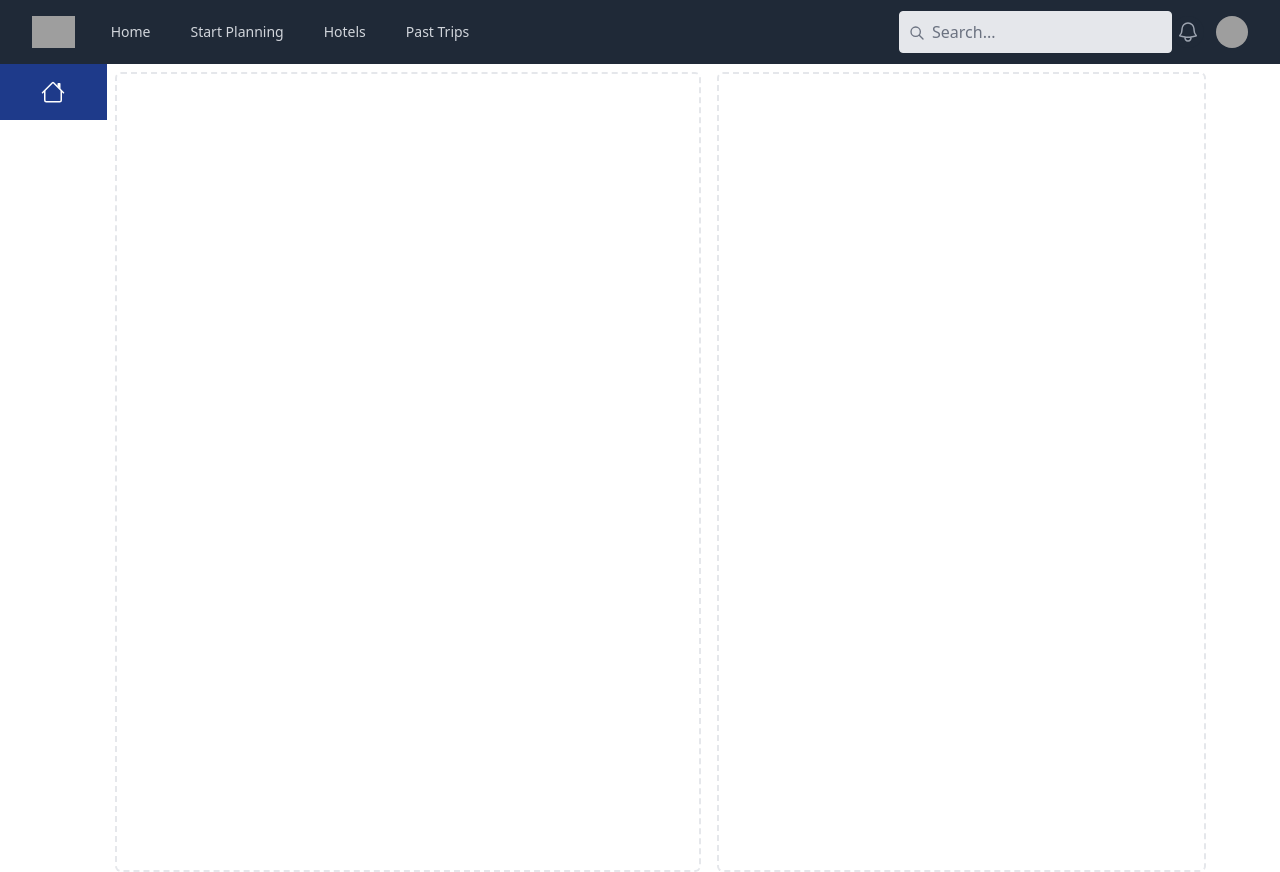
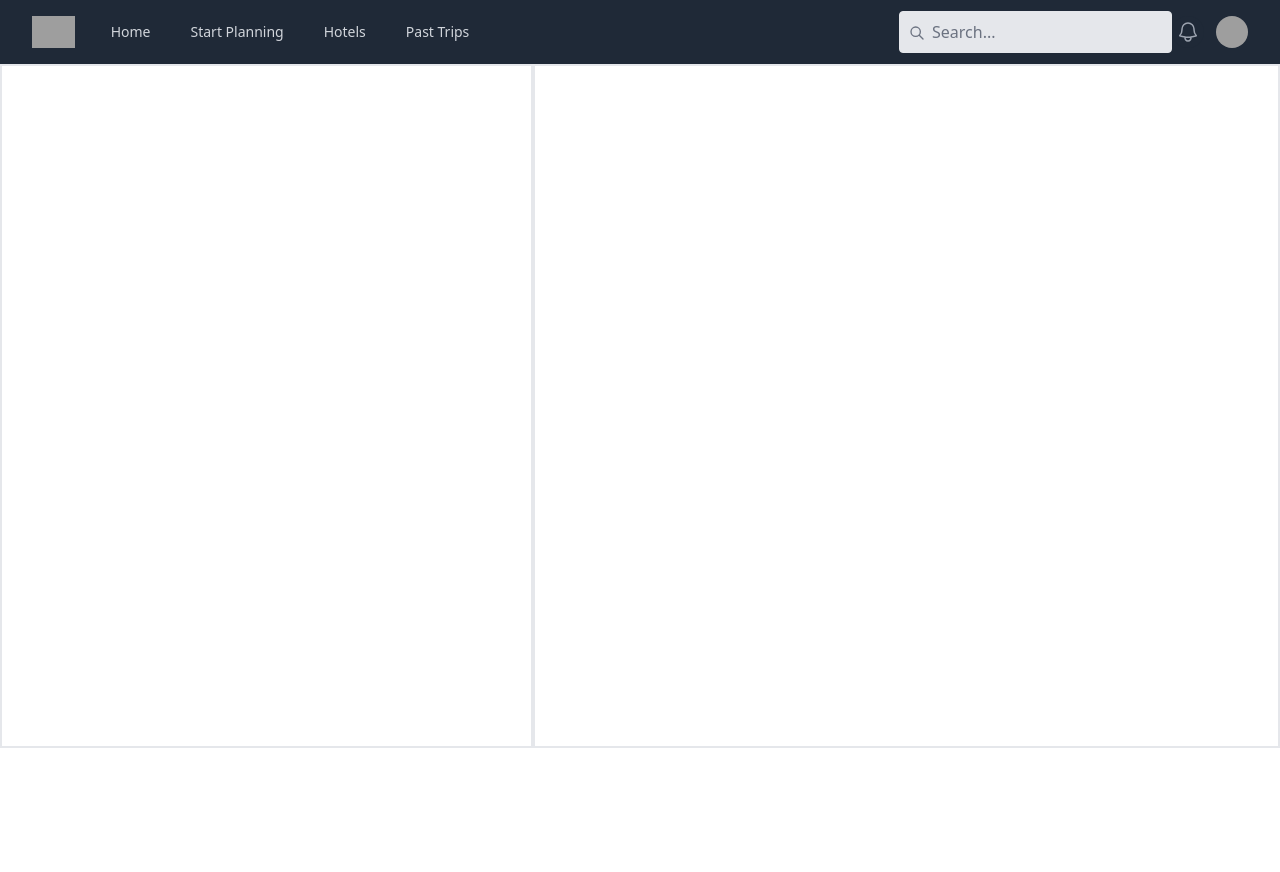
Before and after one commit to TripForge/Trip_Forge, a React (Create React App) app in the folder tripforge_frontend/: page / in a window 1280 px wide. After the commit the page ends 800 px from the top, so only its background shows below. Built offline with nearby package versions, Linux system fonts and the light colour scheme; grey boxes are pictures that could not be loaded.

Commit message:
added containers for hero page

```diff
--- a/tripforge_frontend/src/App.js
+++ b/tripforge_frontend/src/App.js
@@ -1,10 +1,10 @@
 import './App.css';
-import Hero from './Components/Hero/Hero'
+import Hero from './Pages/Hero'
 function App() {
   return (
     <div className="App">
       <h1 className="text-3xl font-bold underline">
-        <Hero/>
+        <Hero />
       </h1>
     </div>
   );
--- a/tripforge_frontend/src/Components/Hero/Hero.js
+++ /dev/null
@@ -1,46 +0,0 @@
-export default function Hero () {
-    return <div className="flex flex-row">
-    <div className="relative column-1 w-1/12 h-screen bg-custom-blue justify-center">
-      <div className="flex flex-col items-center py-4 bg-blue-900 mb-20">
-        <svg xmlns="http://www.w3.org/2000/svg" width="16" height="16" fill="currentColor" className="bi bi-house text-white h-6 w-6" viewBox="0 0 16 16">
-          <path fill-rule="evenodd" d="M2 13.5V7h1v6.5a.5.5 0 0 0 .5.5h9a.5.5 0 0 0 .5-.5V7h1v6.5a1.5 1.5 0 0 1-1.5 1.5h-9A1.5 1.5 0 0 1 2 13.5zm11-11V6l-2-2V2.5a.5.5 0 0 1 .5-.5h1a.5.5 0 0 1 .5.5z" />
-          <path fill-rule="evenodd" d="M7.293 1.5a1 1 0 0 1 1.414 0l6.647 6.646a.5.5 0 0 1-.708.708L8 2.207 1.354 8.854a.5.5 0 1 1-.708-.708L7.293 1.5z" />
-        </svg>
-      </div>
-      <a href="#" className="flex flex-col items-center py-4 my-4 hover:bg-blue-700 hover:cursor-pointer">
-        <svg xmlns="http://www.w3.org/2000/svg" width="16" height="16" fill="currentColor" className="bi bi-image-fill h-4 w-4 text-white" viewBox="0 0 16 16">
-          <path d="M.002 3a2 2 0 0 1 2-2h12a2 2 0 0 1 2 2v10a2 2 0 0 1-2 2h-12a2 2 0 0 1-2-2V3zm1 9v1a1 1 0 0 0 1 1h12a1 1 0 0 0 1-1V9.5l-3.777-1.947a.5.5 0 0 0-.577.093l-3.71 3.71-2.66-1.772a.5.5 0 0 0-.63.062L1.002 12zm5-6.5a1.5 1.5 0 1 0-3 0 1.5 1.5 0 0 0 3 0z" />
-        </svg>
-      </a>
-      <a href="#" className="flex flex-col items-center py-4 my-4 hover:bg-blue-700 hover:cursor-pointer">
-        <svg xmlns="http://www.w3.org/2000/svg" width="16" height="16" fill="currentColor" className="bi bi-journal h-4 w-4 text-white" viewBox="0 0 16 16">
-          <path d="M3 0h10a2 2 0 0 1 2 2v12a2 2 0 0 1-2 2H3a2 2 0 0 1-2-2v-1h1v1a1 1 0 0 0 1 1h10a1 1 0 0 0 1-1V2a1 1 0 0 0-1-1H3a1 1 0 0 0-1 1v1H1V2a2 2 0 0 1 2-2z" />
-          <path d="M1 5v-.5a.5.5 0 0 1 1 0V5h.5a.5.5 0 0 1 0 1h-2a.5.5 0 0 1 0-1H1zm0 3v-.5a.5.5 0 0 1 1 0V8h.5a.5.5 0 0 1 0 1h-2a.5.5 0 0 1 0-1H1zm0 3v-.5a.5.5 0 0 1 1 0v.5h.5a.5.5 0 0 1 0 1h-2a.5.5 0 0 1 0-1H1z" />
-        </svg>
-      </a>
-      <a href="#" className="flex flex-col items-center py-4 my-4 hover:bg-blue-700 hover:cursor-pointer">
-        <svg xmlns="http://www.w3.org/2000/svg" width="16" height="16" fill="currentColor" className="bi bi-lightning-charge-fill h-4 w-4 text-white" viewBox="0 0 16 16">
-          <path d="M11.251.068a.5.5 0 0 1 .227.58L9.677 6.5H13a.5.5 0 0 1 .364.843l-8 8.5a.5.5 0 0 1-.842-.49L6.323 9.5H3a.5.5 0 0 1-.364-.843l8-8.5a.5.5 0 0 1 .615-.09z" />
-        </svg>
-      </a>
-      <a href="#" className="flex flex-col items-center py-4 my-4 hover:bg-blue-700 hover:cursor-pointer">
-        <svg xmlns="http://www.w3.org/2000/svg" width="16" height="16" fill="currentColor" className="bi bi-award-fill h-4 w-4 text-white" viewBox="0 0 16 16">
-          <path d="m8 0 1.669.864 1.858.282.842 1.68 1.337 1.32L13.4 6l.306 1.854-1.337 1.32-.842 1.68-1.858.282L8 12l-1.669-.864-1.858-.282-.842-1.68-1.337-1.32L2.6 6l-.306-1.854 1.337-1.32.842-1.68L6.331.864 8 0z" />
-          <path d="M4 11.794V16l4-1 4 1v-4.206l-2.018.306L8 13.126 6.018 12.1 4 11.794z" />
-        </svg>
-      </a>
-      <a href="#" className="flex flex-col items-center py-4 my-4 hover:bg-blue-700 hover:cursor-pointer">
-        <svg xmlns="http://www.w3.org/2000/svg" width="16" height="16" fill="currentColor" className="bi bi-bag-plus-fill h-4 w-4 text-white" viewBox="0 0 16 16">
-          <path fill-rule="evenodd" d="M10.5 3.5a2.5 2.5 0 0 0-5 0V4h5v-.5zm1 0V4H15v10a2 2 0 0 1-2 2H3a2 2 0 0 1-2-2V4h3.5v-.5a3.5 3.5 0 1 1 7 0zM8.5 8a.5.5 0 0 0-1 0v1.5H6a.5.5 0 0 0 0 1h1.5V12a.5.5 0 0 0 1 0v-1.5H10a.5.5 0 0 0 0-1H8.5V8z" />
-        </svg>
-      </a>
-      {/* <!-- <div className="absolute bottom-0">
-        <img src="https://i.pravatar.cc/150?img=3" className="h-8 w-8 rounded-full" />
-      </div> --> */}
-    </div>
-    <div className="flex flex-col md:flex-row w-11/12">
-      <div className="column-2 w-full md:w-6/12 h-full border-2 border-dashed md:mx-2 my-2 rounded-md"></div>
-      <div className="column-3 w-full md:w-5/12 h-full border-2 border-dashed md:mx-2 my-2 rounded-md"></div>
-    </div>
-  </div>
-}
--- /dev/null
+++ b/tripforge_frontend/src/Pages/Hero/index.js
@@ -0,0 +1,14 @@
+export default function Hero() {
+  return <div className="flex flex-row">
+    <div className="flex flex-col md:flex-row w-full">
+      {/* border-dashed  my-2 md:mx-2 rounded-md */}
+      <div className="column-2 w-full md:w-5/12 h-full border-2">
+
+      </div>
+      <div className="column-3 w-full md:w-7/12 h-full border-2">
+        {/* map */}
+        <div style={{ height: "85vh" }}></div>
+      </div>
+    </div>
+  </div>
+}
```
